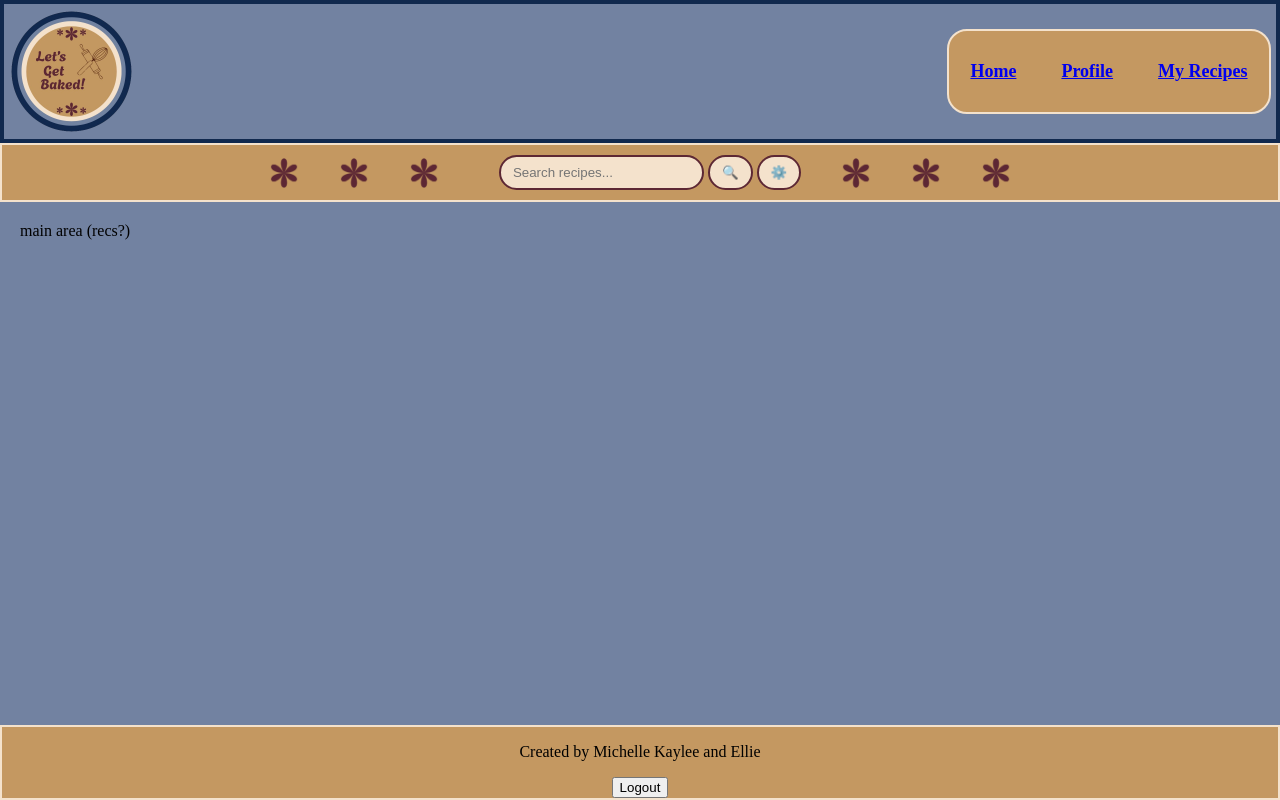
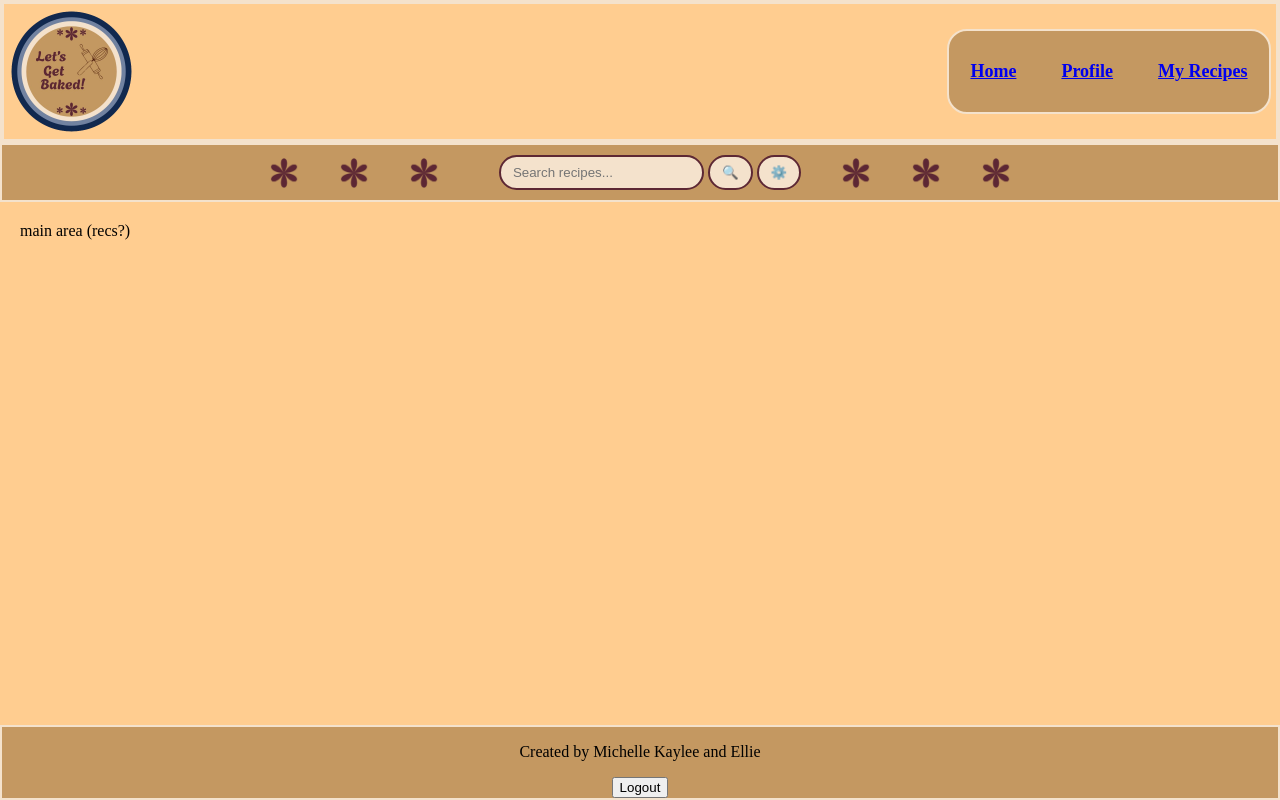
Before and after one commit to mmmanegre/Lets-Get-Baked-Capstone-Project, a plain HTML site: page index.html in a window 1280 px wide. Drawn offline with nearby package versions, Linux system fonts and the light colour scheme.

Commit message:
Update style.css
change colors of header and main section from blue to a lighter tan.

```diff
--- a/style.css
+++ b/style.css
@@ -8,14 +8,14 @@ html, body{
 main{
     flex: 1;
     padding: 20px;
-    background-color: rgb(114,130,161);
+    background-color: rgb(255, 205, 144);
 
 }
 header{
     font-family:'Times New Roman', Times, serif;
     padding: 5px;
-    background-color: rgb(114,130,161);
-    border: 4px solid rgb(17,41,78);
+    background-color: rgb(255, 205, 144);
+    border: 4px solid rgb(244,226,204);
 }
 .head{
     display: flex;
```
